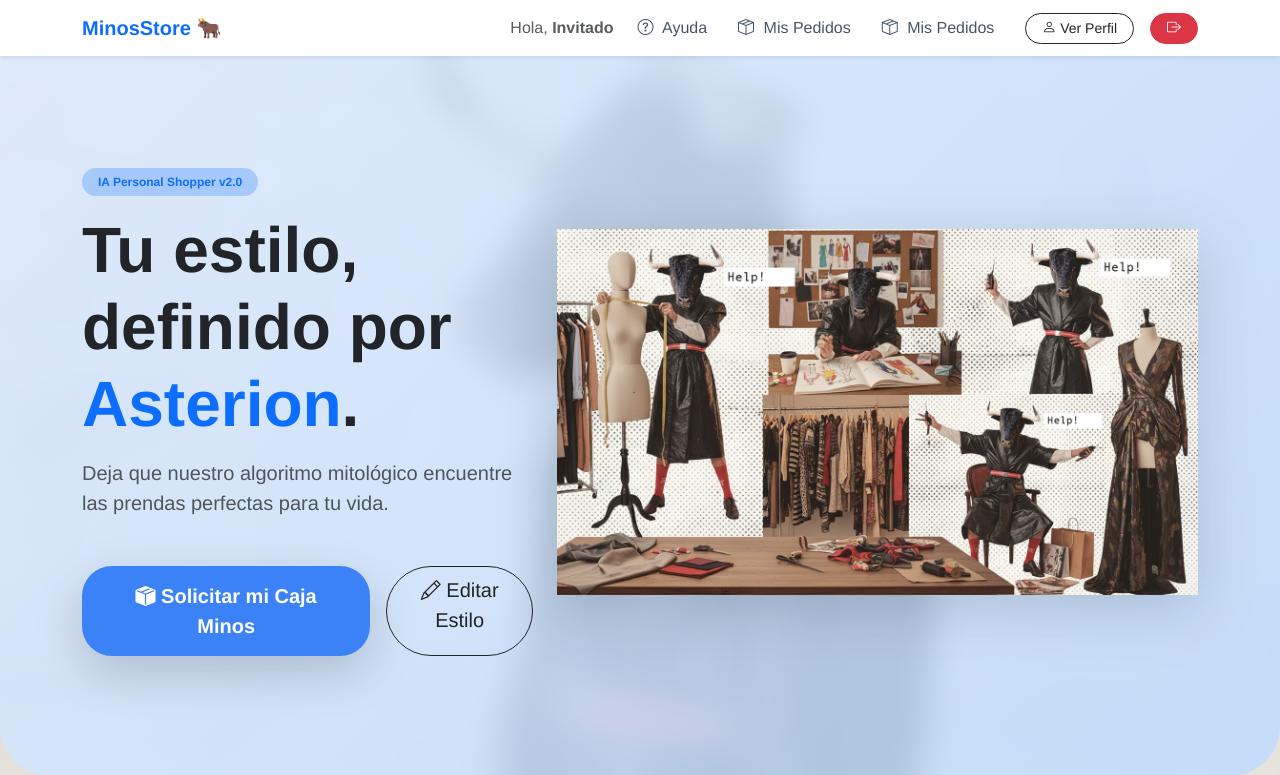
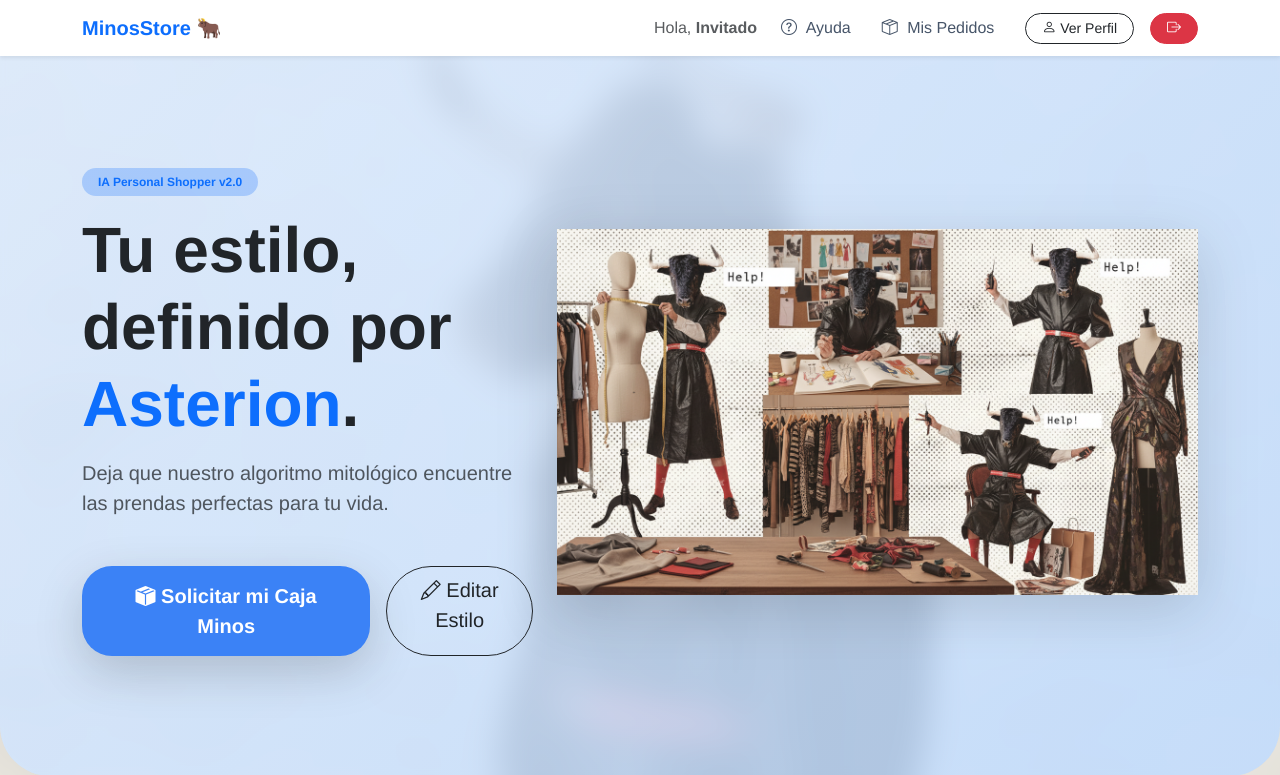
Before and after one commit to Miquel44/DEMO_MINOS, a Django app: page / in a window 1280 px wide. Shown: the top 775 px of the page. Run offline with Django 5.2, Linux system fonts and the light colour scheme.

Commit message:
ultimos cambios,eliminacion de boton doble 'mis pedidos, arreglo foto hombre sport

```diff
--- a/core/templates/core/home.html
+++ b/core/templates/core/home.html
@@ -83,7 +83,6 @@
                         <span class="text-muted me-2">Hola, <strong>{{ nombre }}</strong></span>
 
                         <a href="#" class="nav-link-custom"><i class="bi bi-question-circle"></i> Ayuda</a>
-                        <a href="{% url 'ver_pedido' %}" class="nav-link-custom"><i class="bi bi-box-seam"></i> Mis Pedidos</a>
                         <a href="{% url 'historial' %}" class="nav-link-custom"><i class="bi bi-box-seam"></i> Mis Pedidos</a>
                         <a href="{% url 'ver_perfil' %}" class="btn btn-outline-dark btn-sm rounded-pill px-3">
                             <i class="bi bi-person"></i> Ver Perfil
```
Also changed, not shown: core/static/img/avatars/hombre_sport.png (renamed from core/static/img/avatars/homnbr_ sport.png).
